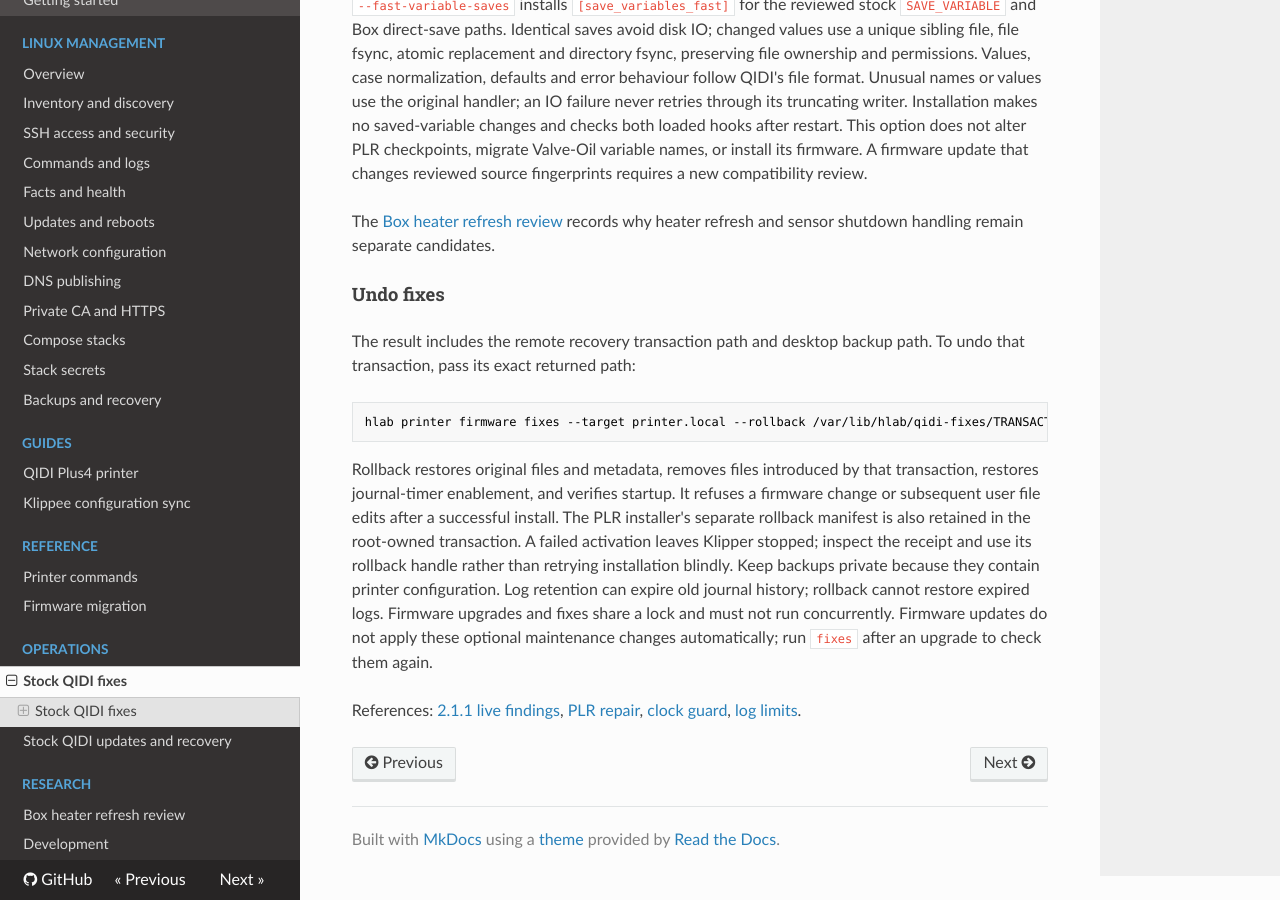
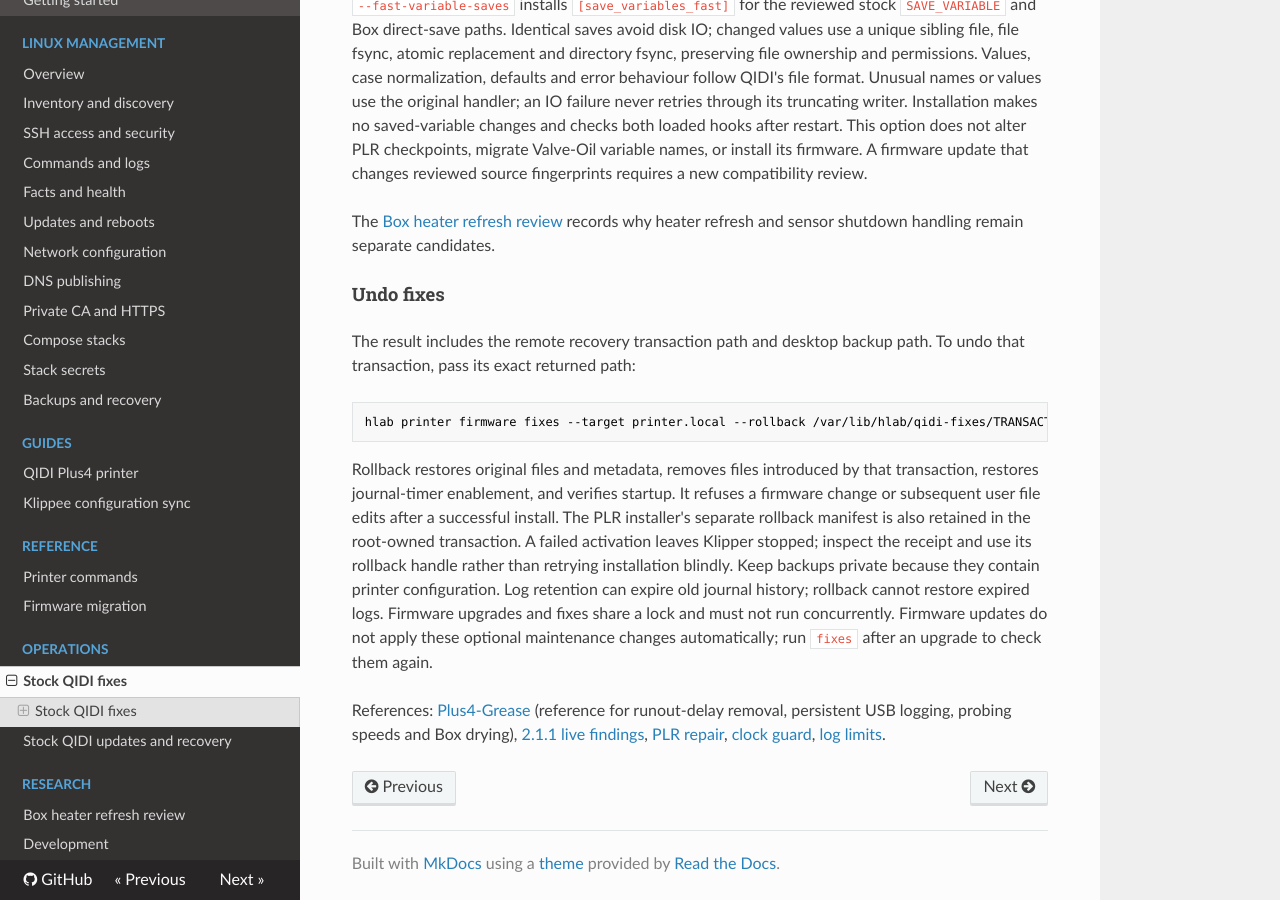
Before and after one commit to cl-tim/hlab, an MkDocs documentation site: the page built from docs/reference/stock-fixes.md, in a window 1280 px wide and 900 px high, scrolled down 3120 px. Built offline with MkDocs 1.6.1, drawn with Linux system fonts in a browser that asks for light colours.

Commit message:
Reference Plus4-Grease in stock fixes documentation

```diff
--- a/docs/reference/stock-fixes.md
+++ b/docs/reference/stock-fixes.md
@@ -171,7 +171,9 @@ upgrades and fixes share a lock and must not run concurrently. Firmware updates
 do not apply these optional maintenance changes automatically; run `fixes`
 after an upgrade to check them again.
 
-References: [2.1.1 live findings](https://github.com/timo-quinn/qidi-plus4-firmware/blob/main/docs/firmware/FIRMWARE-2.1.1-LIVE-REVIEW.md),
+References: [Plus4-Grease](https://github.com/JarvisAKF/Plus4-Grease)
+(reference for runout-delay removal, persistent USB logging, probing speeds and Box drying),
+[2.1.1 live findings](https://github.com/timo-quinn/qidi-plus4-firmware/blob/main/docs/firmware/FIRMWARE-2.1.1-LIVE-REVIEW.md),
 [PLR repair](https://github.com/timo-quinn/qidi-plus4-firmware/blob/main/docs/fixes/PLR-TIMER-TOO-CLOSE.md),
 [clock guard](https://github.com/timo-quinn/qidi-plus4-firmware/blob/main/docs/fixes/QIDI-BOX-OUTPUT-CLOCK-GUARD.md),
 [log limits](https://github.com/timo-quinn/qidi-plus4-firmware/blob/main/docs/fixes/INSTALL-LOG-AND-BOX-FIXES.md).
```
